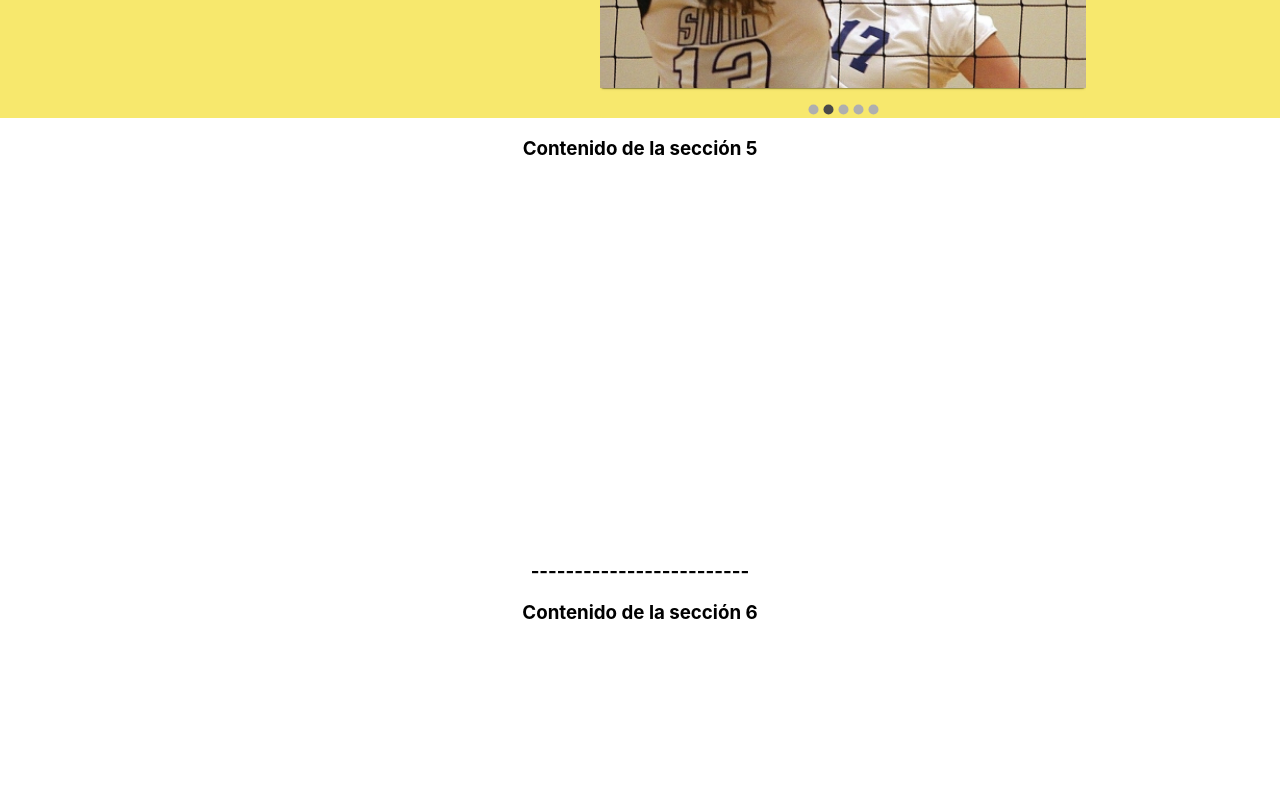
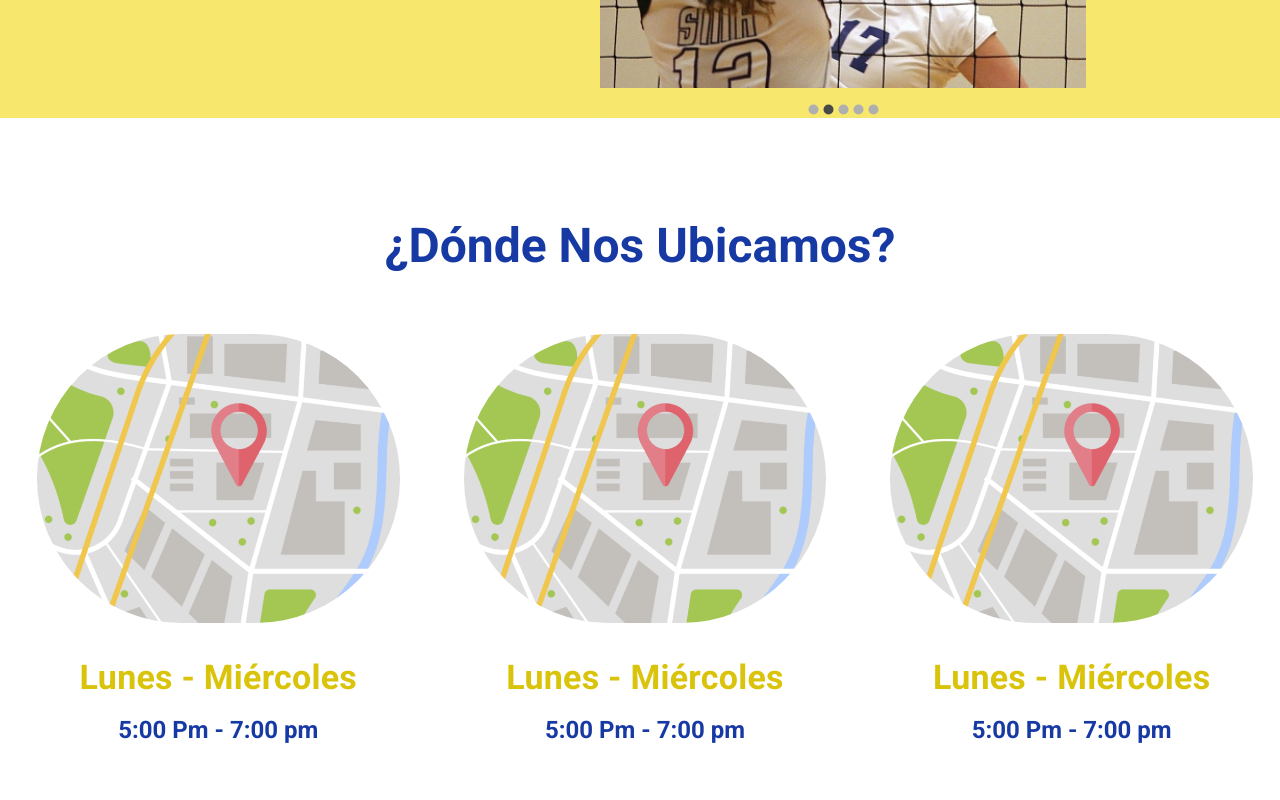
Before and after one commit to Schuldiner92/caimaneros_web, a React (Create React App) app: page / in a window 1280 px wide. Shown: the part 2480-3280 px from the top of the page. Built offline with nearby package versions, Linux system fonts and the light colour scheme.

Commit message:
Sección 5

```diff
--- a/src/Components/Seccion4.js
+++ b/src/Components/Seccion4.js
@@ -81,7 +81,7 @@ const Seccion4 = () => {
 };
 function Item(props) {
     return (
-        <Paper style={Estilos.item}>
+        <Paper elevation={0} style={Estilos.item}>
             <img src={props.item.img} alt="" style={Estilos.img} />
         </Paper>
     );
--- a/src/Components/Seccion5.js
+++ b/src/Components/Seccion5.js
@@ -1,12 +1,67 @@
-import { React} from '../imports'
+import { React, Box, Paper, Grid, Typography } from '../imports'
+import mapa from '../img/s5-mapa.png';
 
+const Estilos = {
+    textoTitulo: {
+        fontWeight: 'bold',
+        color:'#1739a4',
+        marginTop:'100px',
+        marginBottom:'60px',
+        justifyContent: 'center',
+    },
+    contenedorImagen:{
+        marginLeft:'5px',
+        marginRight:'5px'
+    },
+    imagen: {
+        position: 'flex',
+        width: '85%',
+        height: 'auto',
+        borderRadius: '160px',
+    },
+    textoDias:{
+        fontWeight: 'bold',
+        color:'#d9c30b',
+        marginTop:'30px',
+        marginBottom:'15px',
+    },
+    textoHoras:{
+        fontWeight: 'bold',
+        color:'#1739a4',
+        marginBottom:'100px',
+    },
+
+};
 const Seccion5 = () => {
     return (
-        <div>
-            <h3>Contenido de la sección 5</h3>
-            <p style={{ marginBottom: '400px' }}></p>
-            <h3>-------------------------</h3>
-        </div>
+        <Box>
+            <Box container>
+                <Typography variant='h3'style={Estilos.textoTitulo}>¿Dónde Nos Ubicamos?</Typography>
+            </Box>
+            <Grid container spacing={0} style={Estilos.contenedorImagen}>
+                <Grid item xs={4} sm={4} md={4}>
+                    <Paper elevation={0}>
+                        <img src={mapa} alt="Juego de Volleyball" style={Estilos.imagen} />
+                        <Typography variant='h4'style={Estilos.textoDias}>Lunes - Miércoles</Typography>
+                        <Typography variant='h5'style={Estilos.textoHoras}>5:00 Pm - 7:00 pm</Typography>
+                    </Paper>
+                </Grid>
+                <Grid item xs={4} sm={4} md={4}>
+                    <Paper elevation={0}>
+                        <img src={mapa} alt="Equipo de Volleyball" style={Estilos.imagen} />
+                        <Typography variant='h4'style={Estilos.textoDias}>Lunes - Miércoles</Typography>
+                        <Typography variant='h5'style={Estilos.textoHoras}>5:00 Pm - 7:00 pm</Typography>
+                    </Paper>
+                </Grid>
+                <Grid item xs={4} sm={4} md={4}>
+                    <Paper elevation={0}>
+                        <img src={mapa} alt="Balón de Volleyball" style={Estilos.imagen} />
+                        <Typography variant='h4'style={Estilos.textoDias}>Lunes - Miércoles</Typography>
+                        <Typography variant='h5'style={Estilos.textoHoras}>5:00 Pm - 7:00 pm</Typography>
+                    </Paper>
+                </Grid>
+            </Grid>
+        </Box>
     );
   };
 
```
Also changed, not shown: src/img/s5-mapa.png (added).
